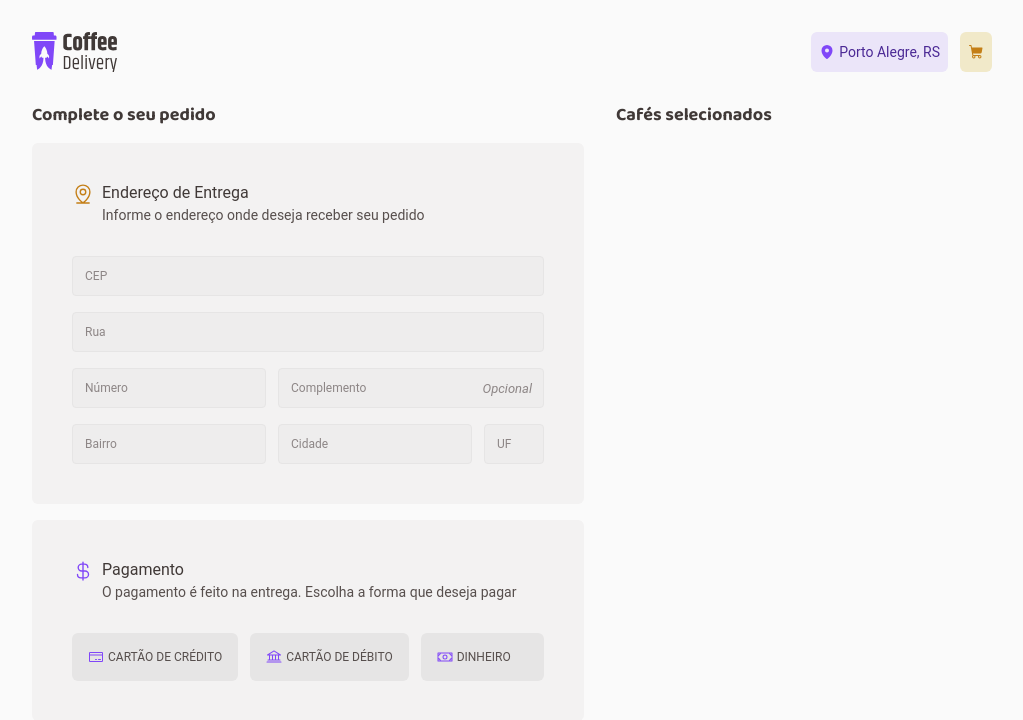
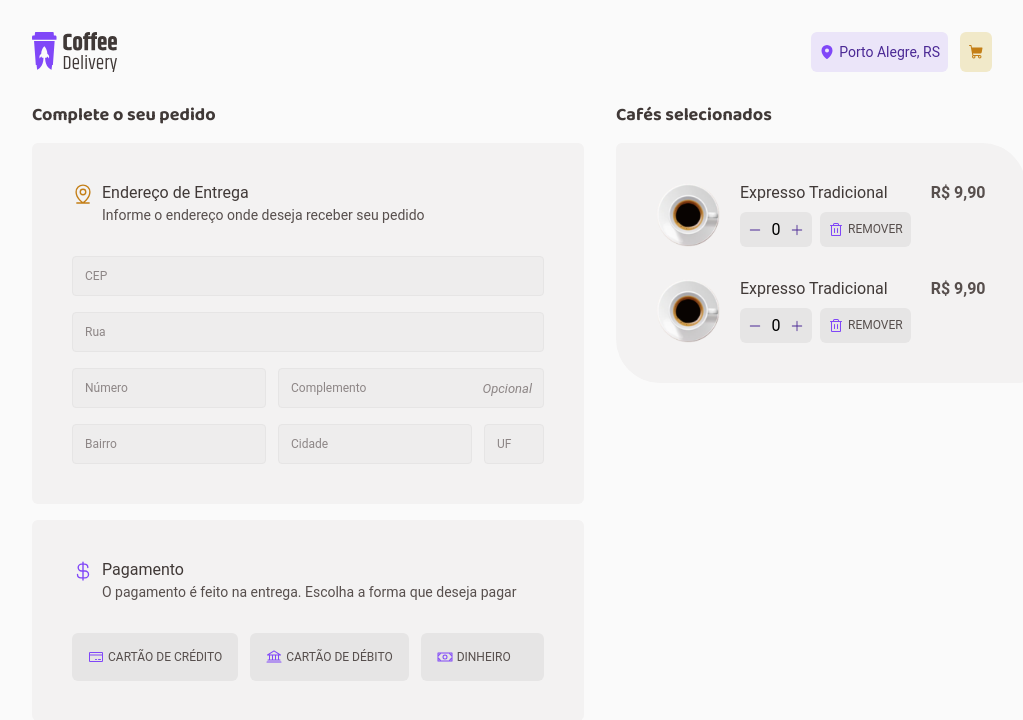
Before and after one commit to rutefig/challenge02-ignite-reactjs-coffee-delivery, a React (Vite) app: page /checkout in a window 1280 px wide. Shown: the top 720 px of the page, without its empty margins (128-1151 px from the left). Built offline with nearby package versions, Linux system fonts and the light colour scheme.

Commit message:
implemented coffee card for selected coffees on checkout page

```diff
--- /dev/null
+++ b/src/pages/Checkout/components/CoffeeCard/index.tsx
@@ -0,0 +1,69 @@
+import { Trash } from '@phosphor-icons/react'
+import React from 'react'
+import styled from 'styled-components'
+import coffeeImg from '../../../../assets/coffee1.svg'
+import { Button } from '../../../../components/Button'
+import { Counter } from '../../../../components/Counter'
+import { StyledText } from '../../../../components/Text'
+import { defaultTheme } from '../../../../styles/themes/default'
+
+export function CoffeeCard() {
+  return (
+    <CoffeeCardContainer>
+      <CoffeeInfoContainer>
+        <CoffeeImage src={coffeeImg} />
+        <CoffeeActionsContainer>
+          <StyledText tag="p" color={defaultTheme['base-subtitle']}>
+            Expresso Tradicional
+          </StyledText>
+          <ActionsRow>
+            <Counter />
+            <Button
+              variant="icon"
+              style={{ textTransform: 'uppercase' }}
+              backgroundColor={defaultTheme['base-button']}
+              hoverColor={defaultTheme['base-hover']}
+            >
+              <Trash color={defaultTheme['purple']} />
+              <StyledText
+                tag="span"
+                size={12}
+                color={defaultTheme['base-text']}
+              >
+                Remover
+              </StyledText>
+            </Button>
+          </ActionsRow>
+        </CoffeeActionsContainer>
+        <StyledText tag="span" weight="bold">
+          R$ 9,90
+        </StyledText>
+      </CoffeeInfoContainer>
+    </CoffeeCardContainer>
+  )
+}
+
+const CoffeeCardContainer = styled.div`
+  display: flex;
+`
+
+const CoffeeInfoContainer = styled.div`
+  display: flex;
+  gap: 1.25rem;
+`
+
+const CoffeeImage = styled.img`
+  width: 4rem;
+  height: 4rem;
+`
+
+const CoffeeActionsContainer = styled.div`
+  display: flex;
+  flex-direction: column;
+  gap: 0.5rem;
+`
+
+const ActionsRow = styled.div`
+  display: flex;
+  gap: 0.5rem;
+`
--- a/src/pages/Checkout/index.tsx
+++ b/src/pages/Checkout/index.tsx
@@ -11,6 +11,7 @@ import {
 } from './styles'
 import { PaymentOptions } from './components/PaymentOptions'
 import { DeliveryAddressForm } from './components/DeliveryAddressForm'
+import { CoffeeCard } from './components/CoffeeCard'
 
 export function Checkout() {
   return (
@@ -68,6 +69,13 @@ export function Checkout() {
         >
           Cafés selecionados
         </StyledText>
+
+        <OrderFormContainer
+          style={{ borderRadius: '6px 44px', width: 'max-content' }}
+        >
+          <CoffeeCard />
+          <CoffeeCard />
+        </OrderFormContainer>
       </FormContainer>
     </CheckoutContainer>
   )
--- a/src/pages/Checkout/styles.ts
+++ b/src/pages/Checkout/styles.ts
@@ -33,15 +33,3 @@ export const TextContainer = styled.div`
   flex-direction: column;
   gap: 0.125rem;
 `
-
-export const InputsContainer = styled.div`
-  display: flex;
-  flex-direction: column;
-  gap: 1rem;
-  width: -webkit-fill-available;
-`
-
-export const RowInputsContainer = styled.div`
-  display: flex;
-  gap: 0.75rem;
-`
--- a/src/pages/Home/components/CoffeeList/components/CoffeeCard/index.tsx
+++ b/src/pages/Home/components/CoffeeList/components/CoffeeCard/index.tsx
@@ -1,5 +1,5 @@
+import React from 'react'
 import { ShoppingCartSimple } from '@phosphor-icons/react'
-import React from 'react'
 import coffeeImg from '../../../../../../assets/coffee1.svg'
 import { Button } from '../../../../../../components/Button'
 import { Counter } from '../../../../../../components/Counter'
```
